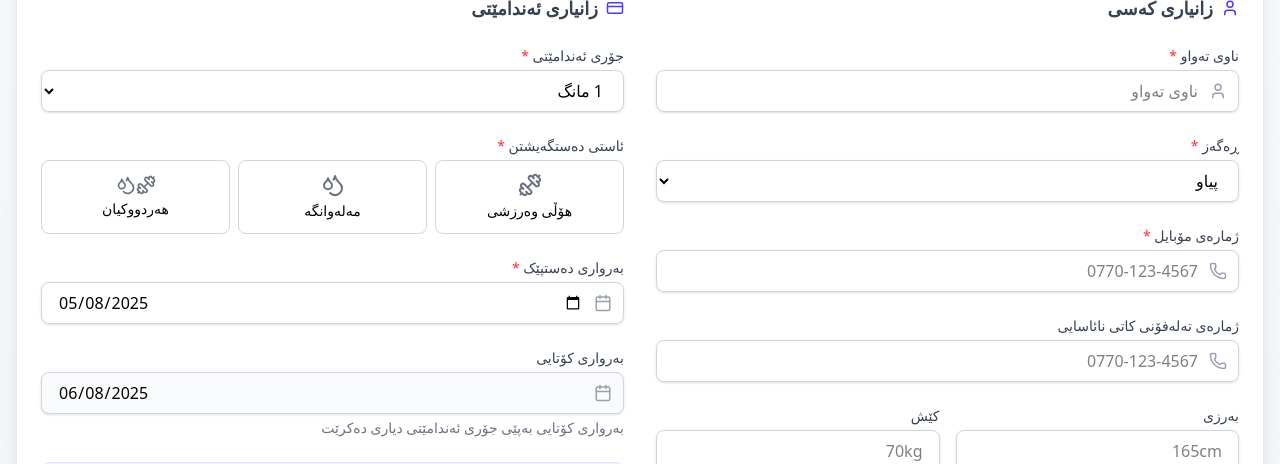
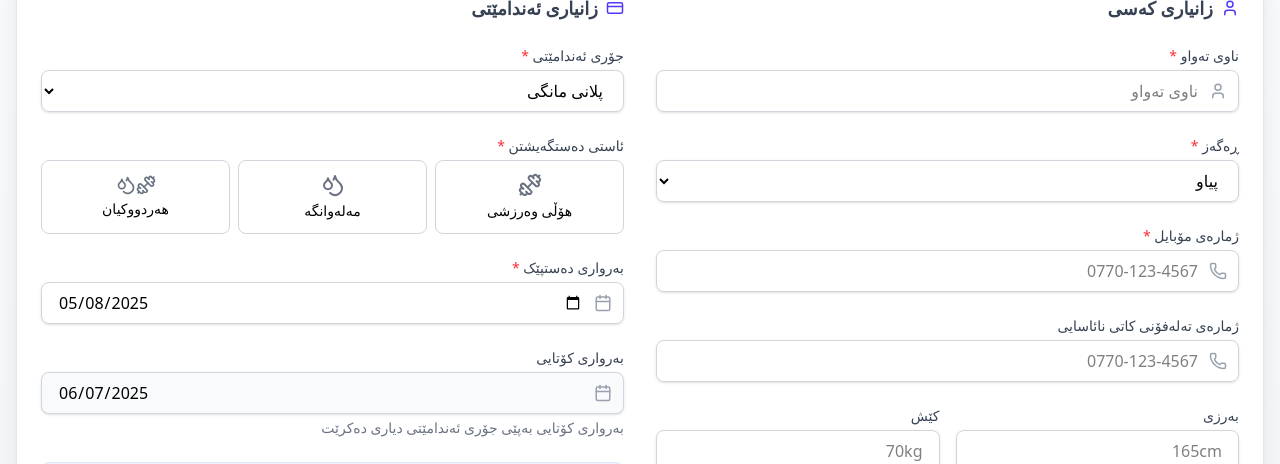
Before and after one commit to Zhyaromer/gym-pos, a React (Vite) app in the folder frontend/: page /AddMember in a window 1280 px wide. Shown: the part 194-658 px from the top of the page. Built offline with nearby package versions, Linux system fonts and the light colour scheme; no server answers.

Commit message:
updated add member page and fixed bugs

```diff
--- a/frontend/src/Pages/AddMember.jsx
+++ b/frontend/src/Pages/AddMember.jsx
@@ -40,18 +40,19 @@ export default function AddMemberPage() {
           return null;
         };
 
-        res.data.forEach(plan => {
-          const typeKey = mapType(plan.type);
+        Object.values(res.data).forEach(planGroup => {
+          const typeKey = mapType(planGroup.type);
           if (!typeKey) return;
 
-          const durationKey = `${plan.duration} مانگ`;
-          const priceValue = parseInt(plan.price.replace('.', '').replace(',', ''));
+          planGroup.plans.forEach(plan => {
+            const priceValue = parseInt(plan.price.replace('.', '').replace(',', ''));
 
-          if (plan.duration === 12) {
-            prices[typeKey]['ساڵانە'] = priceValue;
-          } else {
-            prices[typeKey][durationKey] = priceValue;
-          }
+            if (plan.duration.includes("ساڵ")) {
+              prices[typeKey]['ساڵانە'] = priceValue;
+            } else {
+              prices[typeKey][plan.duration] = priceValue;
+            }
+          });
         });
 
         setPlans(prices);
@@ -67,7 +68,7 @@ export default function AddMemberPage() {
     name: '',
     phone: '',
     emergencyPhone: '',
-    membership: '1 مانگ',
+    membership: 'پلانی مانگی',
     startDate: new Date().toISOString().split('T')[0],
     endDate: '',
     gender: 'پیاو',
@@ -79,16 +80,19 @@ export default function AddMemberPage() {
 
   const calculateEndDate = (startDate, membershipType) => {
     const date = new Date(startDate);
+    let daysToAdd = 0;
 
-    if (membershipType === "1 مانگ") {
-      date.setMonth(date.getMonth() + 1);
-    } else if (membershipType === "3 مانگ") {
-      date.setMonth(date.getMonth() + 3);
-    } else if (membershipType === "6 مانگ") {
-      date.setMonth(date.getMonth() + 6);
+    if (membershipType === "پلانی مانگی") {
+      daysToAdd = 30;
+    } else if (membershipType === "پلانی سێ مانگ") {
+      daysToAdd = 90;
+    } else if (membershipType === "پلانی شەش مانگ") {
+      daysToAdd = 180;
     } else if (membershipType === "ساڵانە") {
-      date.setFullYear(date.getFullYear() + 1);
+      daysToAdd = 365;
     }
+
+    date.setTime(date.getTime() + (daysToAdd * 24 * 60 * 60 * 1000));
 
     return date.toISOString().split('T')[0];
   };
@@ -103,6 +107,7 @@ export default function AddMemberPage() {
   useEffect(() => {
     if (formData.membership && formData.accessLevel) {
       const price = plans[formData.accessLevel][formData.membership] || 0;
+      console.log(price);
       setCalculatedPrice(price);
     } else {
       setCalculatedPrice(0);
@@ -116,7 +121,6 @@ export default function AddMemberPage() {
       [name]: value
     });
 
-    // Clear error for this field when user types
     if (formErrors[name]) {
       setFormErrors({
         ...formErrors,
@@ -170,37 +174,47 @@ export default function AddMemberPage() {
     e.preventDefault();
 
     if (validateForm()) {
-      const formdata = new FormData();
-      formdata.append('name', formData.name);
-      formdata.append('phoneNumber', formData.phone);
-      formdata.append('emergencyphoneNumber', formData.emergencyPhone);
-      formdata.append('startDate', formData.startDate);
-      formdata.append('endDate', formData.endDate);
-      formdata.append('gender', formData.gender);
-      formdata.append('height', formData.height);
-      formdata.append('weight', formData.weight);
+      let access = "هۆلی وەرزشی";
 
-      if (formData.membership === '1 مانگ') {
-        formdata.append('membership', "پلانی مانگی");
-      } else if (formData.membership === '3 مانگ') {
-        formdata.append('membership', "پلانی سێ مانگ");
-      } else if (formData.membership === '6 مانگ') {
-        formdata.append('membership', "پلانی شەش مانگ");
-      } else if (formData.membership === 'ساڵانە') {
-        formdata.append('membership', "پلانی ساڵانە");
+      if (formData.accessLevel === "gym") {
+        access = "هۆلی وەرزشی";
+      } else if (formData.accessLevel === "pool") {
+        access = "مەلەوانگە";
+      } else if (formData.accessLevel === "both") {
+        access = "مەلەوانگە و هۆلی وەرزشی";
       }
 
-      if (formData.accessLevel === "gym") {
-        formdata.append('accessLevel', "هۆلی وەرزشی");
-      } else if (formData.accessLevel === "pool") {
-        formdata.append('accessLevel', "مەلەوانگە");
-      } else if (formData.accessLevel === "both") {
-        formdata.append('accessLevel', "مەلەوانگە و هۆلی وەرزشی");
+      const data = {
+        name: formData.name,
+        phoneNumber: formData.phone,
+        emergencyphoneNumber: formData.emergencyPhone,
+        startDate: formData.startDate,
+        endDate: formData.endDate,
+        gender: formData.gender,
+        height: formData.height,
+        weight: formData.weight,
+        membership: formData.membership,
+        accessLevel: access
+      }
+      const res = await axios.post("http://localhost:3000/members/addmember", data);
+
+      if (res.status === 200) {
+        setFormData({
+          name: '',
+          phone: '',
+          emergencyPhone: '',
+          membership: 'پلانی مانگی',
+          startDate: new Date().toISOString().split('T')[0],
+          endDate: calculateEndDate(new Date().toISOString().split('T')[0], 'پلانی مانگی'),
+          gender: 'پیاو',
+          accessLevel: '',
+          height: '',
+          weight: '',
+          status: 'active'
+        });
       }
 
-      const res = await axios.post("http://localhost:3000/members/addmember", formdata);
-      console.log(res.data);
-
+      setCalculatedPrice(0);
       setShowSuccessModal(true);
     }
   };
@@ -211,9 +225,9 @@ export default function AddMemberPage() {
       name: '',
       phone: '',
       emergencyPhone: '',
-      membership: '1 مانگ',
+      membership: 'پلانی مانگی',
       startDate: new Date().toISOString().split('T')[0],
-      endDate: calculateEndDate(new Date().toISOString().split('T')[0], '1 مانگ'),
+      endDate: calculateEndDate(new Date().toISOString().split('T')[0], 'پلانی مانگی'),
       gender: 'پیاو',
       accessLevel: '',
       height: '',
@@ -352,15 +366,14 @@ export default function AddMemberPage() {
                     onChange={handleInputChange}
                     className={`pr-4 pl-4 py-2 w-full border ${formErrors.membership ? 'border-red-500' : 'border-gray-300'} rounded-lg focus:outline-none focus:ring-2 focus:ring-blue-500 shadow-sm`}
                   >
-                    <option value="1 مانگ">1 مانگ</option>
-                    <option value="3 مانگ">3 مانگ</option>
-                    <option value="6 مانگ">6 مانگ</option>
+                    <option value="پلانی مانگی">پلانی مانگی</option>
+                    <option value="پلانی سێ مانگ">پلانی سێ مانگ</option>
+                    <option value="پلانی شەش مانگ">پلانی شەش مانگ</option>
                     <option value="ساڵانە">ساڵانە</option>
                   </select>
                   {formErrors.membership && <p className="mt-1 text-sm text-red-500">{formErrors.membership}</p>}
                 </div>
 
-                {/* Access Level */}
                 <div>
                   <label className="block text-sm font-medium text-gray-700 mb-1">ئاستی دەستگەیشتن <span className="text-red-500">*</span></label>
                   <div className="grid grid-cols-3 gap-2 mb-2">
@@ -395,7 +408,6 @@ export default function AddMemberPage() {
                   {formErrors.accessLevel && <p className="mt-1 text-sm text-red-500">{formErrors.accessLevel}</p>}
                 </div>
 
-                {/* Start Date */}
                 <div>
                   <label className="block text-sm font-medium text-gray-700 mb-1">بەرواری دەستپێک <span className="text-red-500">*</span></label>
                   <div className="relative">
@@ -413,7 +425,6 @@ export default function AddMemberPage() {
                   {formErrors.startDate && <p className="mt-1 text-sm text-red-500">{formErrors.startDate}</p>}
                 </div>
 
-                {/* End Date (Calculated automatically) */}
                 <div>
                   <label className="block text-sm font-medium text-gray-700 mb-1">بەرواری کۆتایی</label>
                   <div className="relative">
@@ -431,7 +442,6 @@ export default function AddMemberPage() {
                   <p className="mt-1 text-sm text-gray-500">بەرواری کۆتایی بەپێی جۆری ئەندامێتی دیاری دەکرێت</p>
                 </div>
 
-                {/* Price Display */}
                 <div className="mt-6 p-4 bg-indigo-50 rounded-lg border border-indigo-100">
                   <h4 className="text-md font-medium text-indigo-700 mb-2">نرخی ئەندامێتی</h4>
                   <div className="flex items-center justify-between">
@@ -440,7 +450,6 @@ export default function AddMemberPage() {
                   </div>
                 </div>
 
-                {/* Submit Button */}
                 <div className="pt-6">
                   <button
                     type="submit"
@@ -457,7 +466,7 @@ export default function AddMemberPage() {
       </main>
 
       {showSuccessModal && (
-        <div className="fixed inset-0 bg-black bg-opacity-50 flex items-center justify-center z-50 p-4">
+        <div className="fixed inset-0 backdrop-blur-sm bg-opacity-50 flex items-center justify-center z-50 p-4">
           <div className="bg-white rounded-lg shadow-xl w-full max-w-md overflow-hidden">
             <div className="bg-gradient-to-l from-green-500 to-emerald-600 p-6 text-white">
               <h2 className="text-xl font-bold">سەرکەوتوو بوو!</h2>
@@ -471,8 +480,8 @@ export default function AddMemberPage() {
                   onClick={handleAddAnother}
                   className="bg-blue-600 text-white py-2 px-4 rounded-lg hover:bg-blue-700 transition-colors flex items-center justify-center"
                 >
-                  <Plus size={18} className="ml-2" />
                   زیادکردنی ئەندامێکی تر
+                  <Plus size={18} className="mr-2" />
                 </button>
 
                 <button
--- a/frontend/src/Pages/Recptioin.jsx
+++ b/frontend/src/Pages/Recptioin.jsx
@@ -127,12 +127,32 @@ const ItemModal = ({ isOpen, onClose, item, onSave, mode }) => {
     selling_price: item.selling_price
   } : null);
 
+  useEffect(() => {
+    if (item) {
+      setFormData({
+        barcode: item.barcode || '',
+        quantity: item.quantity || 1
+      });
+      setProductInfo({
+        name: item.name,
+        selling_price: item.selling_price
+      });
+    } else {
+      setFormData({
+        barcode: '',
+        quantity: 1
+      });
+      setProductInfo(null);
+    }
+  }, [item]);
+
   const handleSubmit = async (e) => {
     e.preventDefault();
 
+    console.log(formData);
+
     if (!productInfo) {
       setIsLoading(true);
-      // Simulate API call to fetch product info by barcode
       try {
         await new Promise(resolve => setTimeout(resolve, 800));
         // Mock response - in real app this would come from your backend
@@ -665,23 +685,6 @@ const TransactionView = () => {
     return new Date(dateString).toLocaleString('en-US');
   };
 
-  const calculateDiscount = (transaction) => {
-    if (transaction.discount_type === 'none') {
-      return { applied: false, amount: 0, percentage: 0 };
-    }
-
-    const amount = transaction.total_amount - transaction.final_amount;
-    const percentage = transaction.discount_type === 'percentage'
-      ? transaction.discount_value
-      : (amount / transaction.total_amount) * 100;
-
-    return {
-      applied: true,
-      amount: amount,
-      percentage: percentage
-    };
-  };
-
   return (
     <div>
       <Navbar />
```
Also changed, not shown: 2 other files (tests, documents, lock files or other folders).
